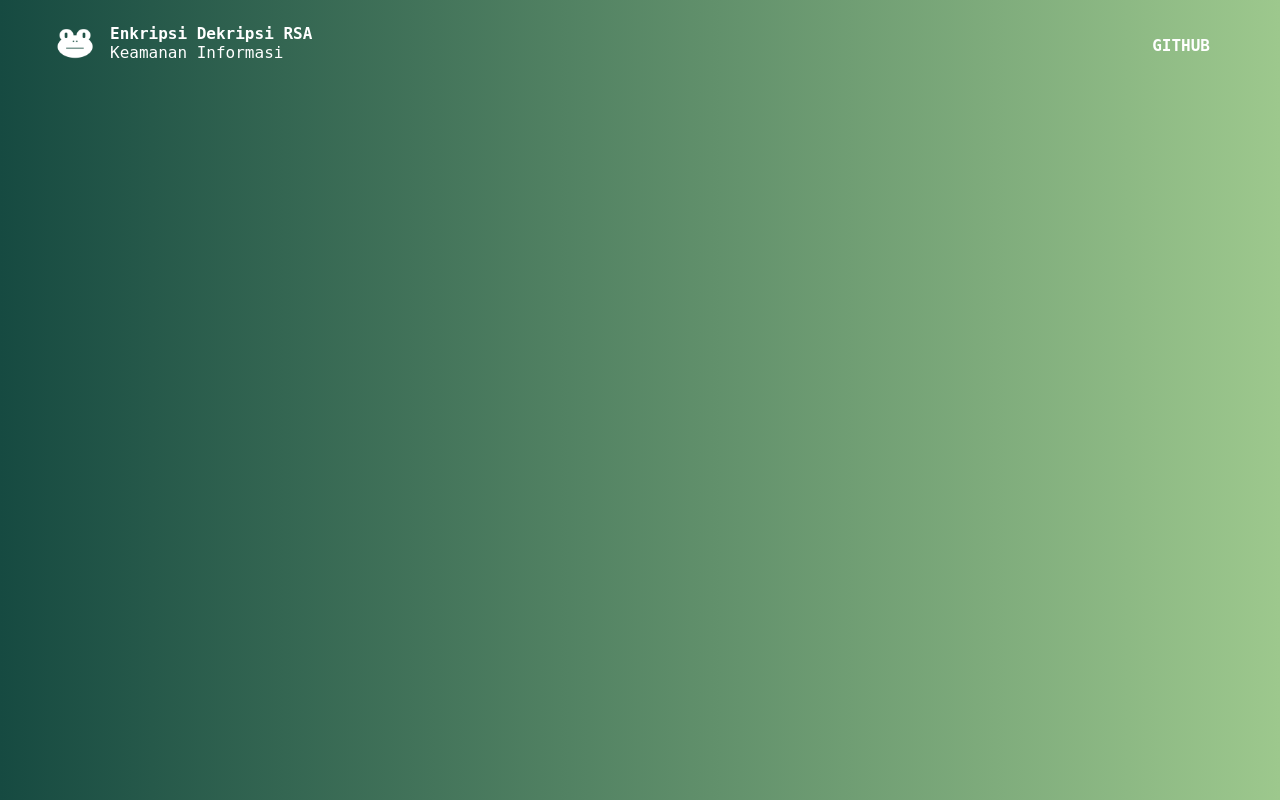
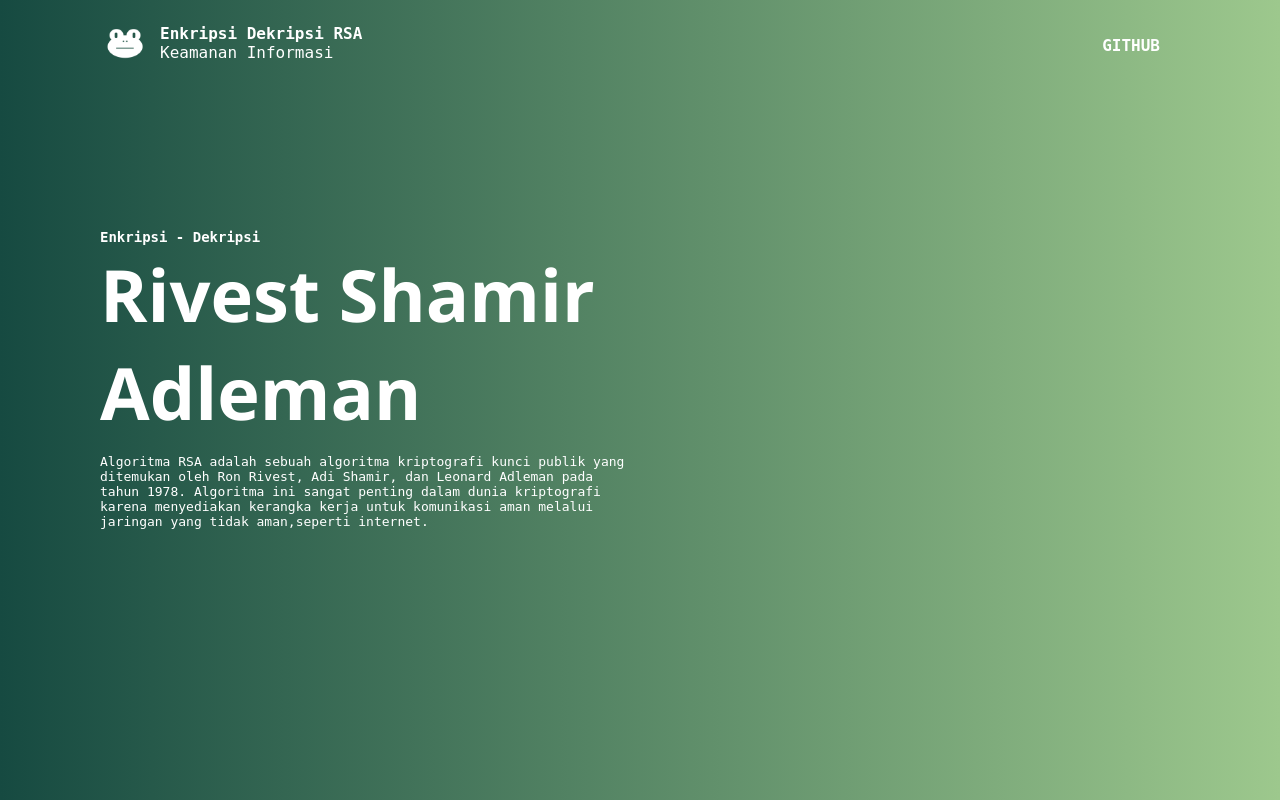
Before and after one commit to unormiesable/RSA-Encryption, a Flask app: page / in a window 1280 px wide. Run offline with Flask 3, Linux system fonts and the light colour scheme.

Commit message:
add about section

```diff
--- a/static/styles/style.css
+++ b/static/styles/style.css
@@ -14,7 +14,7 @@ body{
 
 .left_nav{
     display: flex;
-    padding-left: 50px;
+    padding-left: 100px;
     flex-direction: row;
     align-items: center;
 
@@ -50,7 +50,7 @@ body{
 
 .right_nav{
     display: flex;
-    padding-right: 50px;
+    padding-right: 100px;
 }
 
 .navigation{
@@ -75,3 +75,47 @@ a {
     color: inherit;
     text-decoration: none;
 }
+
+.main{
+    height: calc(100vh - 190px);
+    display: flex;
+    align-items: center;
+    justify-content: space-between;
+}
+
+.main_left, .main_right {
+    width: 50%;
+}
+
+.main_left{
+    position: relative;
+    padding-left: 100px;
+    display: flex;
+    align-items: start;
+    flex-direction: column;
+    font-family: monospace;
+    color: white;
+    margin: 0;
+}
+
+.main_left h1 {
+    font-family: 'segoe UI';
+    font-size: 72px;
+    margin: 0;
+}
+
+.main_left h3{
+    font-size: 14px;
+    margin: 0;
+}
+
+.main_right {
+    padding-right: 100px;
+    display: flex;
+    align-items: center;
+    flex-direction: column;
+}
+
+.rsa_div{
+    background-color: aqua;
+}
--- a/templates/index.html
+++ b/templates/index.html
@@ -8,6 +8,7 @@
 </head>
 <body>
     <div class="playground">
+
         <div class="main_nav">
 
             <div class="left_nav">
@@ -27,6 +28,35 @@
             </div>
 
         </div>
+
+        <div class="main">
+
+            <div class="main_left">
+                <h3>
+                    Enkripsi - Dekripsi
+                </h3>
+
+                <h1>
+                    Rivest Shamir Adleman
+                </h1>
+
+                <p>
+                    Algoritma RSA adalah sebuah algoritma kriptografi kunci publik yang ditemukan oleh Ron Rivest,
+                    Adi Shamir, dan Leonard Adleman pada tahun 1978.
+                    Algoritma ini sangat penting dalam dunia kriptografi karena menyediakan kerangka kerja untuk komunikasi
+                    aman melalui jaringan yang tidak aman,seperti internet.
+                </p>
+
+            </div>
+
+            <div class="main_right">
+                <div class="rsa_div">
+
+                </div>
+            </div>
+
+        </div>
+
     </div>
 
 </body>
```
